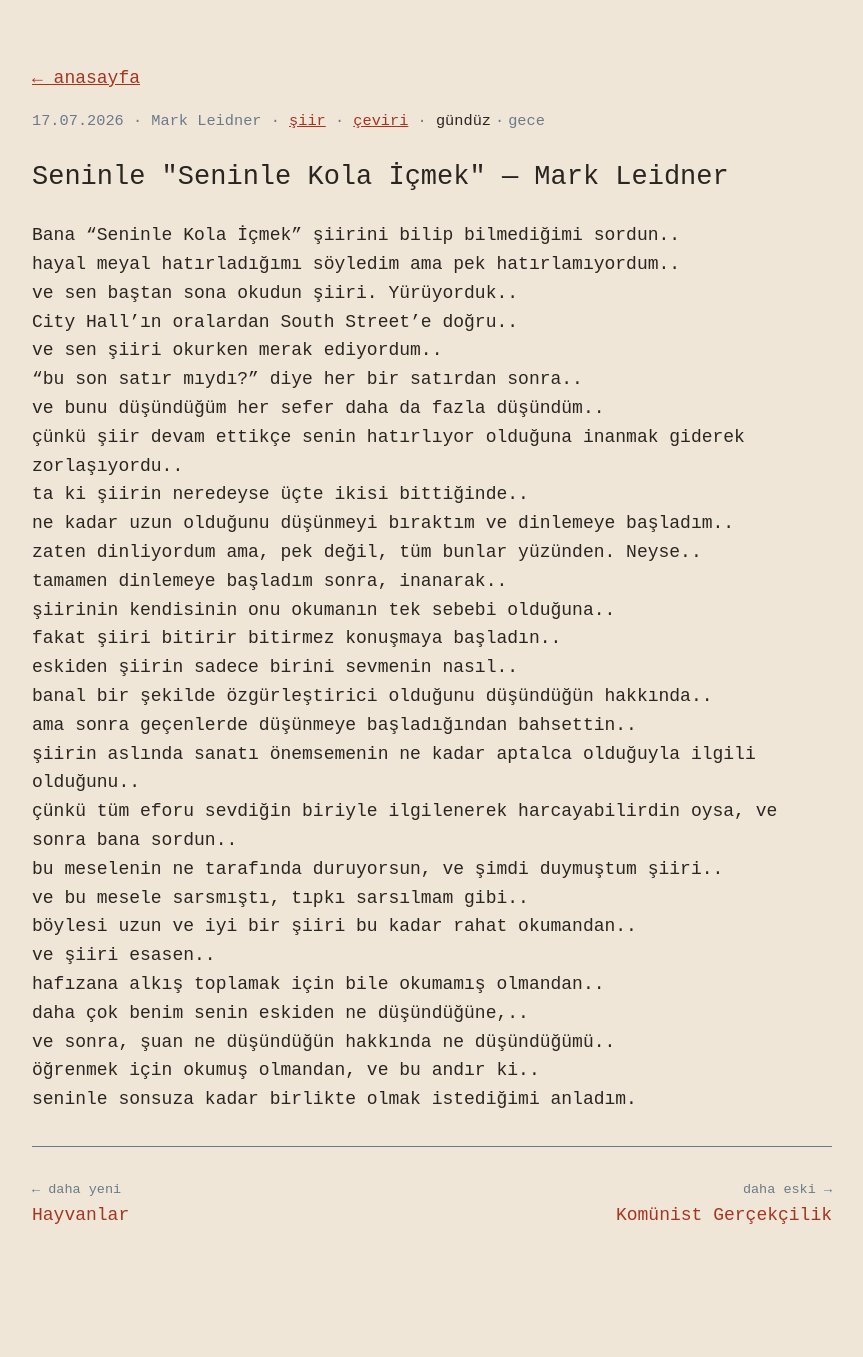
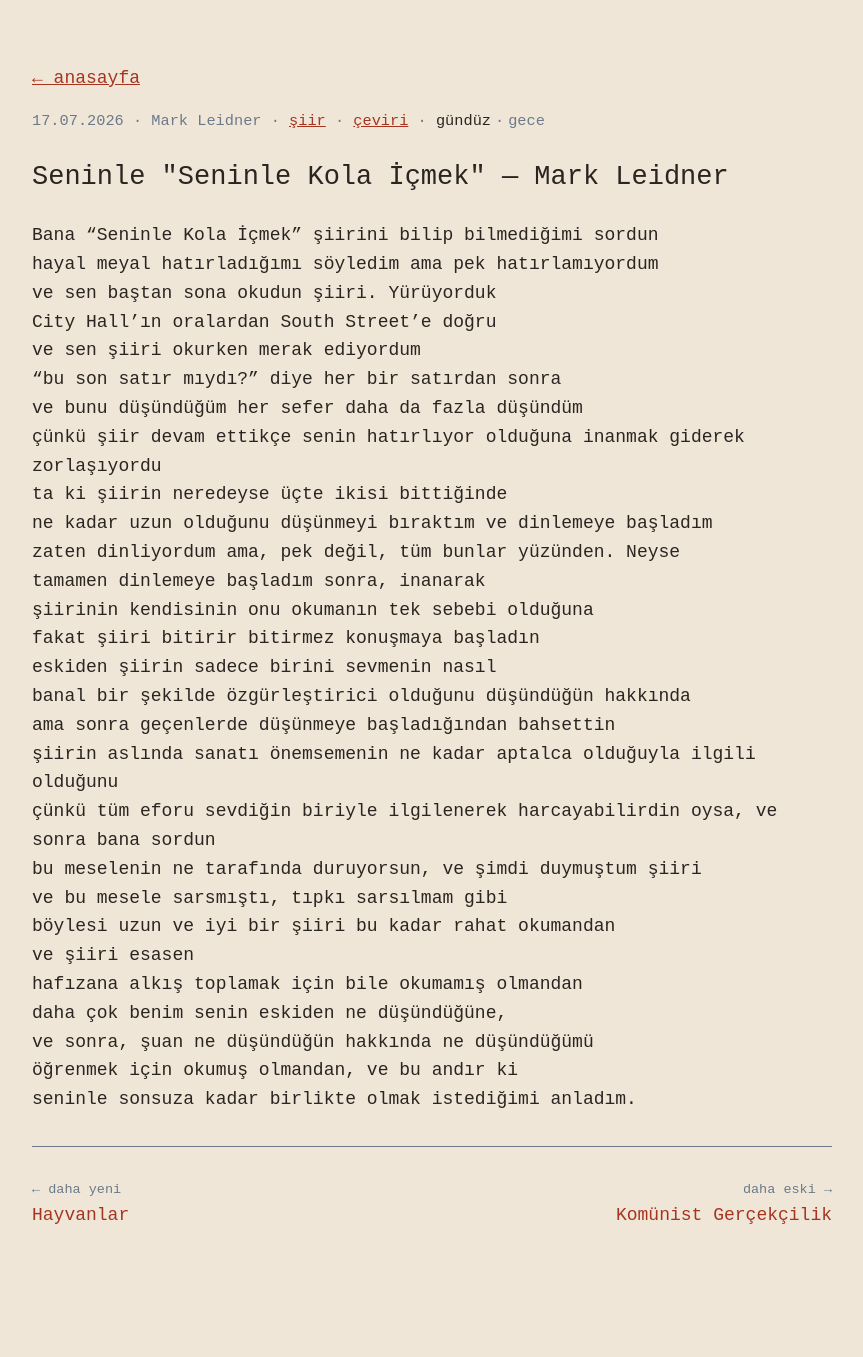
Before and after one commit to muratbas6/blogus, a Jekyll site: the page built from _posts/2026-07-17-seninle-seninle-kola-icmek.md, in a window 1280 px wide. Shown: the whole page, without its empty margins (208-1071 px from the left). Built offline with Jekyll 4.4.1, drawn with Linux system fonts in a browser that asks for light colours.

Commit message:
Şiirdeki gereksiz '..' karakterleri temizlendi

```diff
--- a/_posts/2026-07-17-seninle-seninle-kola-icmek.md
+++ b/_posts/2026-07-17-seninle-seninle-kola-icmek.md
@@ -9,31 +9,31 @@ tags:
   - çeviri
 ---
 
-Bana “Seninle Kola İçmek” şiirini bilip bilmediğimi sordun..
-hayal meyal hatırladığımı söyledim ama pek hatırlamıyordum..
-ve sen baştan sona okudun şiiri. Yürüyorduk..
-City Hall'ın oralardan South Street'e doğru..
-ve sen şiiri okurken merak ediyordum..
-"bu son satır mıydı?" diye her bir satırdan sonra..
-ve bunu düşündüğüm her sefer daha da fazla düşündüm..
-çünkü şiir devam ettikçe senin hatırlıyor olduğuna inanmak giderek zorlaşıyordu..
-ta ki şiirin neredeyse üçte ikisi bittiğinde..
-ne kadar uzun olduğunu düşünmeyi bıraktım ve dinlemeye başladım..
-zaten dinliyordum ama, pek değil, tüm bunlar yüzünden. Neyse..
-tamamen dinlemeye başladım sonra, inanarak..
-şiirinin kendisinin onu okumanın tek sebebi olduğuna..
-fakat şiiri bitirir bitirmez konuşmaya başladın..
-eskiden şiirin sadece birini sevmenin nasıl..
-banal bir şekilde özgürleştirici olduğunu düşündüğün hakkında..
-ama sonra geçenlerde düşünmeye başladığından bahsettin..
-şiirin aslında sanatı önemsemenin ne kadar aptalca olduğuyla ilgili olduğunu..
-çünkü tüm eforu sevdiğin biriyle ilgilenerek harcayabilirdin oysa, ve sonra bana sordun..
-bu meselenin ne tarafında duruyorsun, ve şimdi duymuştum şiiri..
-ve bu mesele sarsmıştı, tıpkı sarsılmam gibi..
-böylesi uzun ve iyi bir şiiri bu kadar rahat okumandan..
-ve şiiri esasen..
-hafızana alkış toplamak için bile okumamış olmandan..
-daha çok benim senin eskiden ne düşündüğüne,..
-ve sonra, şuan ne düşündüğün hakkında ne düşündüğümü..
-öğrenmek için okumuş olmandan, ve bu andır ki..
+Bana “Seninle Kola İçmek” şiirini bilip bilmediğimi sordun
+hayal meyal hatırladığımı söyledim ama pek hatırlamıyordum
+ve sen baştan sona okudun şiiri. Yürüyorduk
+City Hall'ın oralardan South Street'e doğru
+ve sen şiiri okurken merak ediyordum
+"bu son satır mıydı?" diye her bir satırdan sonra
+ve bunu düşündüğüm her sefer daha da fazla düşündüm
+çünkü şiir devam ettikçe senin hatırlıyor olduğuna inanmak giderek zorlaşıyordu
+ta ki şiirin neredeyse üçte ikisi bittiğinde
+ne kadar uzun olduğunu düşünmeyi bıraktım ve dinlemeye başladım
+zaten dinliyordum ama, pek değil, tüm bunlar yüzünden. Neyse
+tamamen dinlemeye başladım sonra, inanarak
+şiirinin kendisinin onu okumanın tek sebebi olduğuna
+fakat şiiri bitirir bitirmez konuşmaya başladın
+eskiden şiirin sadece birini sevmenin nasıl
+banal bir şekilde özgürleştirici olduğunu düşündüğün hakkında
+ama sonra geçenlerde düşünmeye başladığından bahsettin
+şiirin aslında sanatı önemsemenin ne kadar aptalca olduğuyla ilgili olduğunu
+çünkü tüm eforu sevdiğin biriyle ilgilenerek harcayabilirdin oysa, ve sonra bana sordun
+bu meselenin ne tarafında duruyorsun, ve şimdi duymuştum şiiri
+ve bu mesele sarsmıştı, tıpkı sarsılmam gibi
+böylesi uzun ve iyi bir şiiri bu kadar rahat okumandan
+ve şiiri esasen
+hafızana alkış toplamak için bile okumamış olmandan
+daha çok benim senin eskiden ne düşündüğüne,
+ve sonra, şuan ne düşündüğün hakkında ne düşündüğümü
+öğrenmek için okumuş olmandan, ve bu andır ki
 seninle sonsuza kadar birlikte olmak istediğimi anladım.
```
